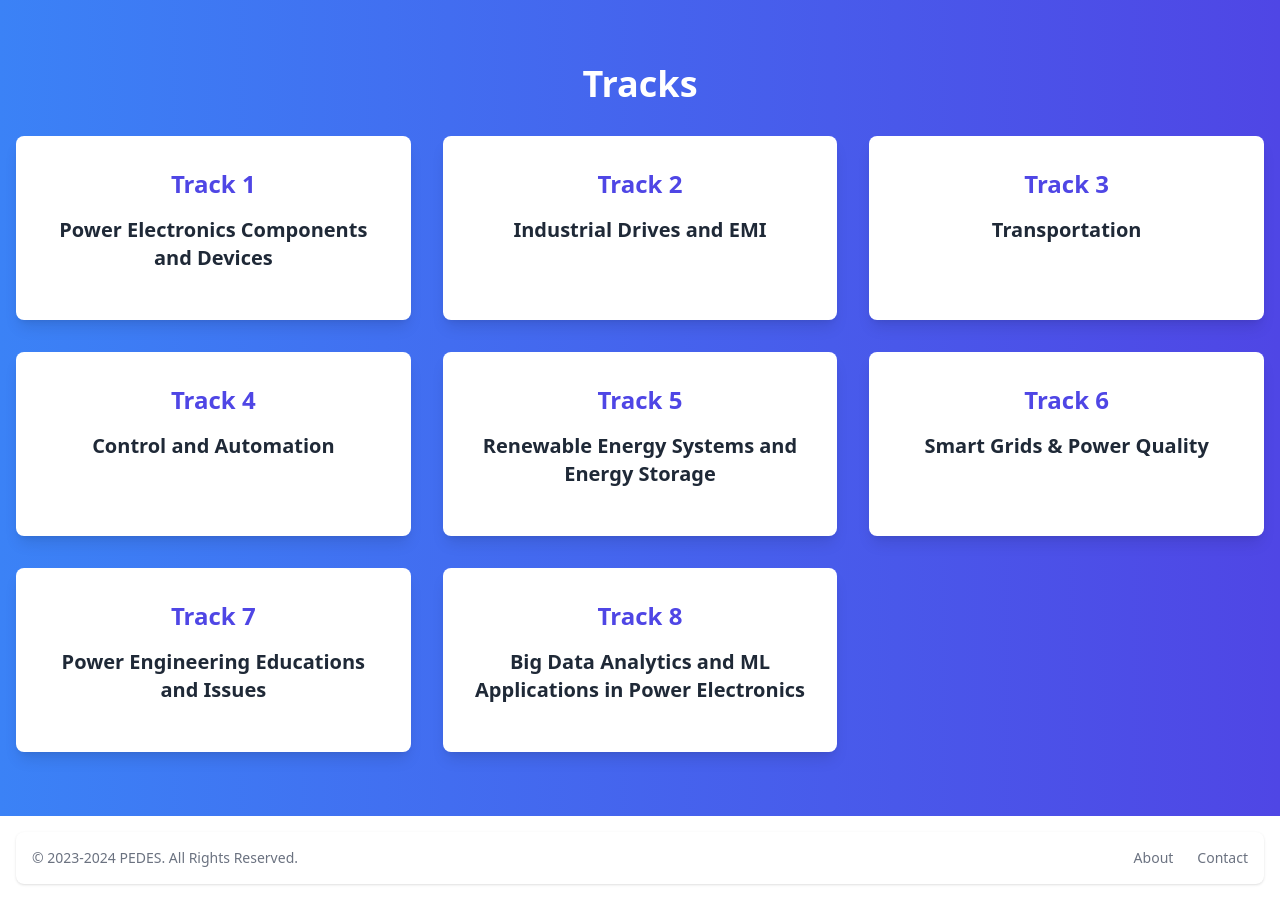
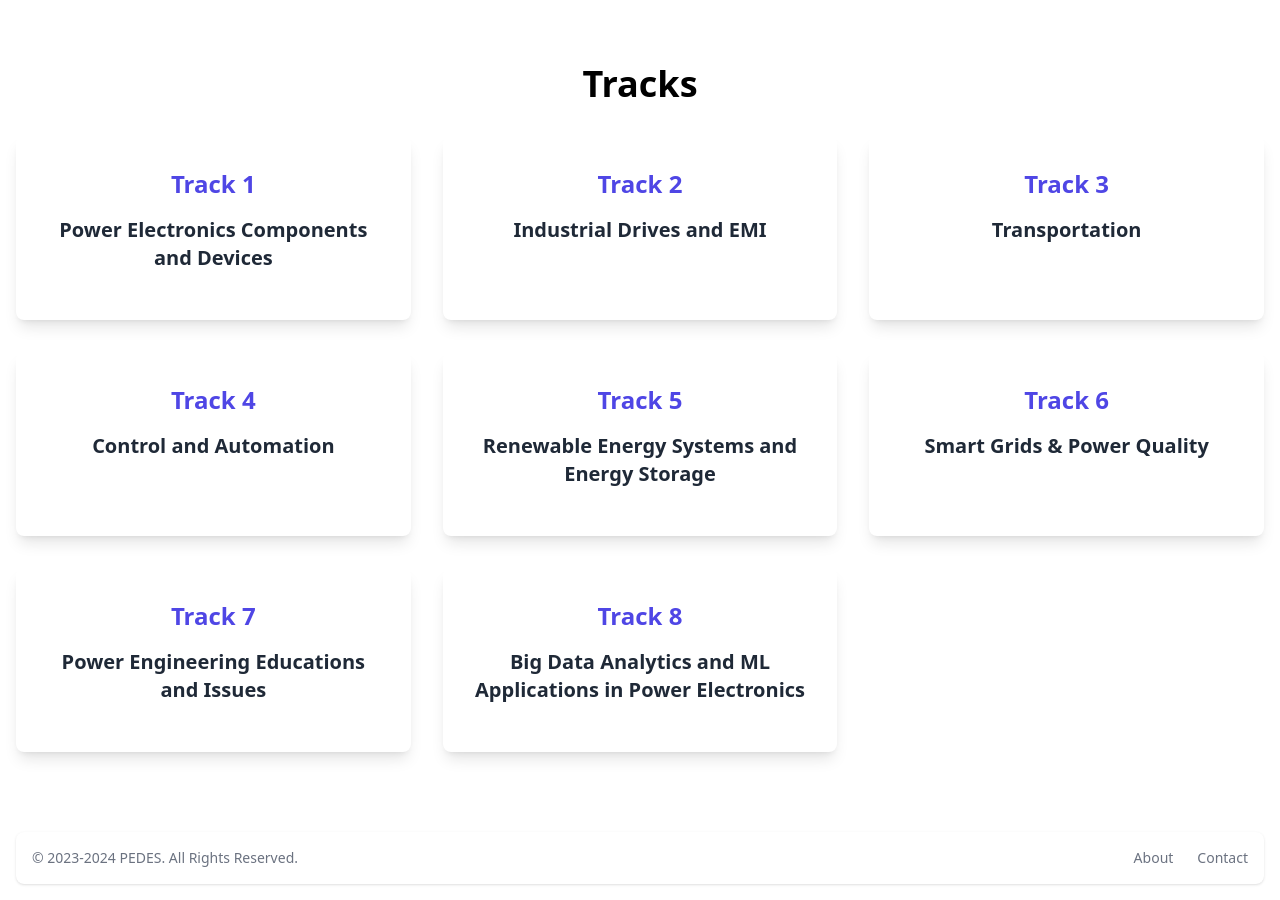
Before and after one commit to anirudhprabhakaran3/pedes-website, a Django app: page /tracks/ in a window 1280 px wide. Shown: the part 64-964 px from the top of the page. Run offline with Django 4.2, Linux system fonts and the light colour scheme; some libraries are stand-ins or nearby versions.

Commit message:
Made a few more changes

```diff
--- a/web/templates/pages/tracks.html
+++ b/web/templates/pages/tracks.html
@@ -3,16 +3,19 @@
 {% block title %}
 Tracks
 {% endblock %}
+
+{% block content %}
 <div class="flex-grow flex justify-center items-center">
-{% block content %}
-<section class="bg-gradient-to-r from-blue-500 to-indigo-600 text-white py-16 px-4 text-center  flex-grow flex-col justify-between ">
+  <section class="py-16 px-4 text-center flex-grow flex-col justify-between">
     <div class="max-w-screen-xl mx-auto">
       <h2 class="text-4xl font-extrabold mb-8">Tracks</h2>
 
       <ul class="grid grid-cols-1 md:grid-cols-3 gap-8">
         <li class="bg-white p-8 rounded-lg shadow-lg text-gray-800">
           <h3 class="text-2xl font-bold mb-4 text-indigo-600">Track 1</h3>
-                <p class="text-xl font-bold mb-4">Power Electronics Components and Devices</p>
+          <p class="text-xl font-bold mb-4">
+            Power Electronics Components and Devices
+          </p>
         </li>
 
         <li class="bg-white p-8 rounded-lg shadow-lg text-gray-800">
@@ -29,7 +32,9 @@ Tracks
         </li>
         <li class="bg-white p-8 rounded-lg shadow-lg text-gray-800">
           <h3 class="text-2xl font-bold mb-4 text-indigo-600">Track 5</h3>
-                <p class="text-xl font-bold mb-4">Renewable Energy Systems and Energy Storage</p>
+          <p class="text-xl font-bold mb-4">
+            Renewable Energy Systems and Energy Storage
+          </p>
         </li>
         <li class="bg-white p-8 rounded-lg shadow-lg text-gray-800">
           <h3 class="text-2xl font-bold mb-4 text-indigo-600">Track 6</h3>
@@ -37,19 +42,18 @@ Tracks
         </li>
         <li class="bg-white p-8 rounded-lg shadow-lg text-gray-800">
           <h3 class="text-2xl font-bold mb-4 text-indigo-600">Track 7</h3>
-                <p class="text-xl font-bold mb-4">Power Engineering Educations and Issues</p>
+          <p class="text-xl font-bold mb-4">
+            Power Engineering Educations and Issues
+          </p>
         </li>
         <li class="bg-white p-8 rounded-lg shadow-lg text-gray-800">
           <h3 class="text-2xl font-bold mb-4 text-indigo-600">Track 8</h3>
-                <p class="text-xl font-bold mb-4">Big Data Analytics and ML Applications in Power Electronics</p>
+          <p class="text-xl font-bold mb-4">
+            Big Data Analytics and ML Applications in Power Electronics
+          </p>
         </li>
       </ul>
-
     </div>
-
-
-
+  </section>
+</div>
 {% endblock %}
-</section>
-
-</div>
```
Lines whose indentation alone changed are shown as unchanged.
